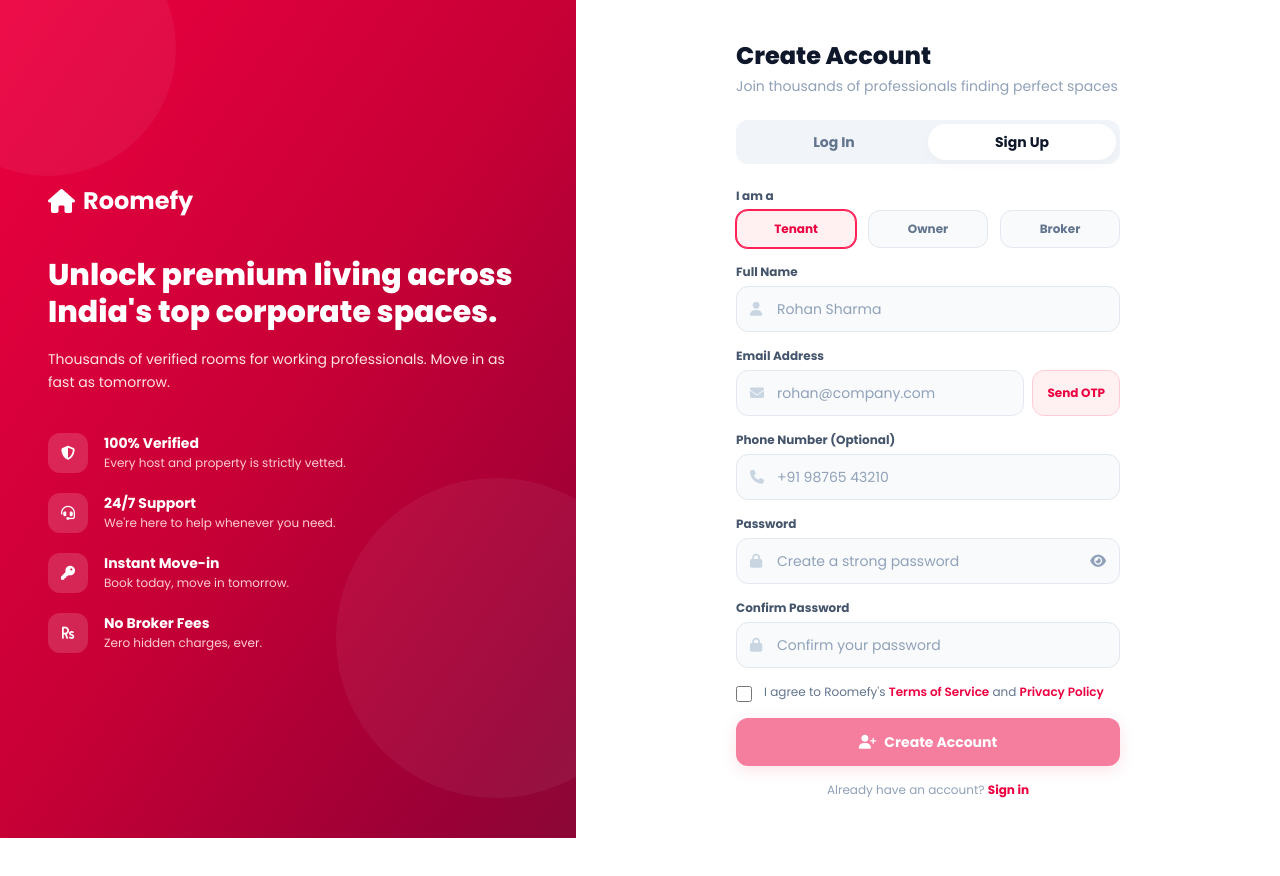
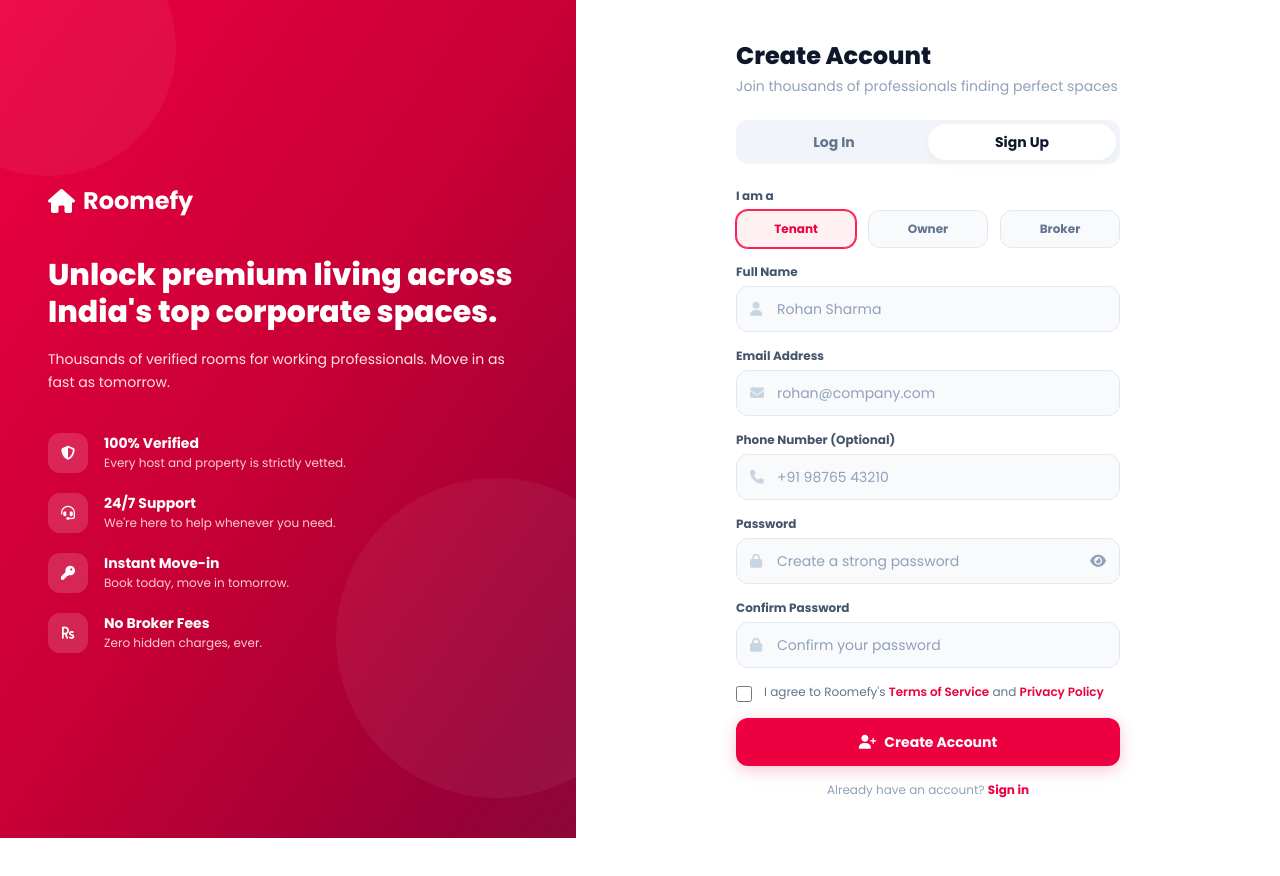
Before and after one commit to anandbajrangi1/roomefy, a Next.js app: page /login in a window 1280 px wide. Both pictures are taken after a click on the button "Sign Up". Shown: the top 876 px of the page. Built offline with nearby package versions, Linux system fonts and the light colour scheme.

Commit message:
feat: remove OTP verification from signup flow

```diff
--- a/src/app/api/auth/register/route.ts
+++ b/src/app/api/auth/register/route.ts
@@ -4,32 +4,16 @@
 
 export async function POST(req: Request) {
   try {
-    const { name, email, phone, password, role, otpCode } = await req.json();
+    const { name, email, phone, password, role } = await req.json();
 
-    if (!name || !email || !password || !otpCode) {
+    if (!name || !email || !password) {
       return NextResponse.json({ message: "Missing required fields" }, { status: 400 });
-    }
-
-    // Verify OTP
-    const otpRecord = await prisma.otp.findFirst({
-      where: { email, code: otpCode }
-    });
-
-    if (!otpRecord) {
-      return NextResponse.json({ message: "Invalid or missing OTP code" }, { status: 400 });
-    }
-
-    if (new Date() > otpRecord.expiresAt) {
-      return NextResponse.json({ message: "OTP has expired" }, { status: 400 });
     }
 
     const existingUser = await prisma.user.findUnique({ where: { email } });
     if (existingUser) {
       return NextResponse.json({ message: "Email already exists" }, { status: 400 });
     }
-
-    // Cleanup OTP after successful verification
-    await prisma.otp.deleteMany({ where: { email } });
 
     const hashedPassword = await bcrypt.hash(password, 10);
 
--- a/src/app/login/page.tsx
+++ b/src/app/login/page.tsx
@@ -18,73 +18,8 @@
         name: '', email: '', phone: '', password: '', confirmPassword: '', terms: false, role: 'TENANT'
     });
 
-    const [otpSent, setOtpSent] = useState(false);
-    const [otp, setOtp] = useState(['', '', '', '', '', '']); // 6 digits
-    const [countdown, setCountdown] = useState(0);
-    const [isOtpVerified, setIsOtpVerified] = useState(false);
-    const [isSendingOtp, setIsSendingOtp] = useState(false);
     const [errorMsg, setErrorMsg] = useState('');
 
-    const otpRefs = [
-        useRef<HTMLInputElement>(null), useRef<HTMLInputElement>(null),
-        useRef<HTMLInputElement>(null), useRef<HTMLInputElement>(null),
-        useRef<HTMLInputElement>(null), useRef<HTMLInputElement>(null)
-    ];
-
-    useEffect(() => {
-        let timer: NodeJS.Timeout;
-        if (countdown > 0) timer = setTimeout(() => setCountdown(countdown - 1), 1000);
-        return () => clearTimeout(timer);
-    }, [countdown]);
-
-    const handleSendOtp = async (e: React.MouseEvent) => {
-        e.preventDefault();
-        if (!signupData.email || !signupData.email.includes('@')) {
-            setErrorMsg('Please enter a valid email address');
-            return;
-        }
-        setIsSendingOtp(true);
-        setErrorMsg('');
-        try {
-            const res = await fetch('/api/auth/otp', {
-                method: 'POST',
-                headers: { 'Content-Type': 'application/json' },
-                body: JSON.stringify({ email: signupData.email })
-            });
-            if (!res.ok) {
-                const err = await res.json();
-                throw new Error(err.message || 'Failed to send OTP');
-            }
-            setOtpSent(true);
-            setCountdown(60);
-            setOtp(['', '', '', '', '', '']);
-            setErrorMsg('Verification code sent to your email.');
-        } catch (err: any) {
-            setErrorMsg(err.message);
-        } finally {
-            setIsSendingOtp(false);
-        }
-    };
-
-    const handleVerifyOtp = (e: React.MouseEvent) => {
-        e.preventDefault();
-        const entered = otp.join('');
-        if (entered.length !== 6) { setErrorMsg('Please enter the 6-digit code'); return; }
-        setIsOtpVerified(true);
-        setErrorMsg('');
-    };
-
-    const handleOtpChange = (index: number, value: string) => {
-        if (!/^[0-9]*$/.test(value)) return;
-        const newOtp = [...otp];
-        newOtp[index] = value;
-        setOtp(newOtp);
-        if (value.length === 1 && index < 5) otpRefs[index + 1].current?.focus();
-    };
-
-    const handleOtpKeyDown = (index: number, e: React.KeyboardEvent) => {
-        if (e.key === 'Backspace' && otp[index] === '' && index > 0) otpRefs[index - 1].current?.focus();
-    };
 
     const handleLogin = async (e: React.FormEvent) => {
         e.preventDefault();
@@ -102,7 +37,6 @@
     const handleSignup = async (e: React.FormEvent) => {
         e.preventDefault();
         setErrorMsg('');
-        if (!isOtpVerified) { setErrorMsg('Please verify your email first.'); return; }
         if (!signupData.terms) { setErrorMsg('Please agree to the Terms of Service.'); return; }
         if (signupData.password !== signupData.confirmPassword) { setErrorMsg('Passwords do not match.'); return; }
         try {
@@ -113,8 +47,7 @@
                     email: signupData.email,
                     phone: signupData.phone,
                     password: signupData.password,
-                    role: signupData.role,
-                    otpCode: otp.join('')
+                    role: signupData.role
                 })
             });
             if (!res.ok) { const err = await res.json(); setErrorMsg(`Signup failed: ${err.message}`); return; }
@@ -275,18 +208,9 @@
                             </div>
                             <div>
                                 <label className={labelCls}>Email Address</label>
-                                <div className="flex gap-2">
-                                    <div className="relative flex-1">
-                                        <i className="fas fa-envelope absolute left-3.5 top-1/2 -translate-y-1/2 text-slate-300 text-sm" />
-                                        <input type="email" className={inputCls} placeholder="rohan@company.com" value={signupData.email} onChange={e => setSignupData({ ...signupData, email: e.target.value })} disabled={isOtpVerified} required />
-                                    </div>
-                                    {!isOtpVerified && (
-                                        <button type="button" className="flex-shrink-0 px-3.5 py-2.5 bg-rose-50 hover:bg-rose-100 text-rose-600 font-bold text-xs rounded-xl border border-rose-200 transition-colors disabled:opacity-50 flex items-center gap-2" onClick={handleSendOtp} disabled={countdown > 0 || isSendingOtp}>
-                                            {isSendingOtp && <i className="fas fa-spinner fa-spin" />}
-                                            {countdown > 0 ? `${countdown}s` : 'Send OTP'}
-                                        </button>
-                                    )}
-                                    {isOtpVerified && <span className="flex items-center px-3.5 text-emerald-600 font-bold text-sm"><i className="fas fa-check-circle" /> verified</span>}
+                                <div className="relative">
+                                    <i className="fas fa-envelope absolute left-3.5 top-1/2 -translate-y-1/2 text-slate-300 text-sm" />
+                                    <input type="email" className={inputCls} placeholder="rohan@company.com" value={signupData.email} onChange={e => setSignupData({ ...signupData, email: e.target.value })} required />
                                 </div>
                             </div>
                             <div>
@@ -297,29 +221,6 @@
                                 </div>
                             </div>
 
-                            {/* OTP */}
-                            {otpSent && !isOtpVerified && (
-                                <div className="bg-rose-50 border border-rose-100 rounded-2xl p-4">
-                                    <p className="text-xs font-bold text-slate-600 mb-3 text-center">Enter Verification Code</p>
-                                    <div className="flex gap-2 justify-center mb-3">
-                                        {otp.map((digit, i) => (
-                                            <input
-                                                key={i} type="text" maxLength={1} value={digit}
-                                                className="w-10 h-12 text-center text-lg font-black border-2 border-slate-200 rounded-xl bg-white outline-none focus:border-rose-500 focus:ring-2 focus:ring-rose-100 transition-all font-mono"
-                                                onChange={e => handleOtpChange(i, e.target.value)}
-                                                onKeyDown={e => handleOtpKeyDown(i, e)}
-                                                ref={otpRefs[i]}
-                                            />
-                                        ))}
-                                    </div>
-                                    <div className="flex items-center justify-between">
-                                        <button type="button" className={`text-xs font-semibold ${countdown > 0 ? 'text-slate-300' : 'text-rose-600 hover:underline'}`} disabled={countdown > 0} onClick={countdown === 0 ? handleSendOtp as any : undefined}>
-                                            Resend OTP {countdown > 0 && `(${countdown}s)`}
-                                        </button>
-                                        <button type="button" className="px-4 py-2 bg-rose-600 hover:bg-rose-700 text-white text-xs font-bold rounded-xl transition-colors" onClick={handleVerifyOtp}>Verify</button>
-                                    </div>
-                                </div>
-                            )}
 
                             <div>
                                 <label className={labelCls}>Password</label>
@@ -346,7 +247,7 @@
                                     <a href="#" className="text-rose-600 font-semibold hover:underline">Privacy Policy</a>
                                 </span>
                             </label>
-                            <button type="submit" disabled={!isOtpVerified} className="w-full py-3.5 bg-rose-600 hover:bg-rose-700 disabled:opacity-50 disabled:cursor-not-allowed text-white font-bold text-sm rounded-xl transition-colors flex items-center justify-center gap-2 shadow-[0_4px_16px_rgba(225,29,72,0.25)]">
+                            <button type="submit" className="w-full py-3.5 bg-rose-600 hover:bg-rose-700 text-white font-bold text-sm rounded-xl transition-colors flex items-center justify-center gap-2 shadow-[0_4px_16px_rgba(225,29,72,0.25)]">
                                 <i className="fas fa-user-plus" /> Create Account
                             </button>
                             <p className="text-center text-xs text-slate-400">
```
